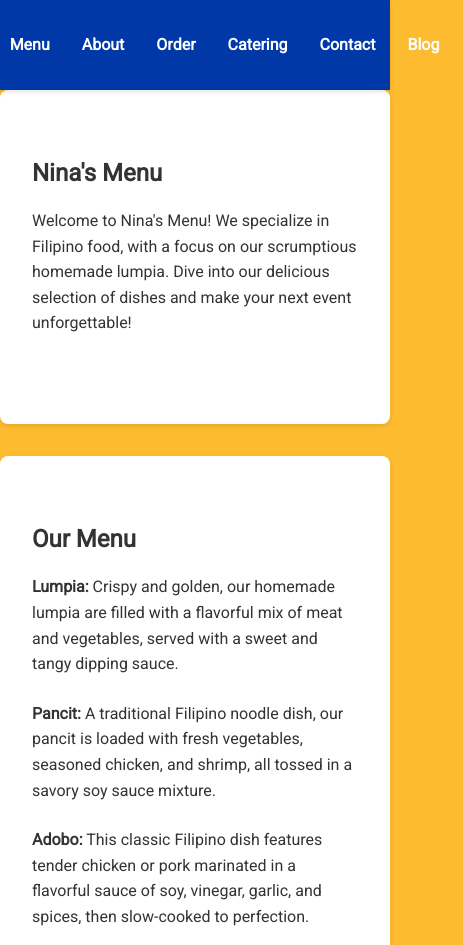
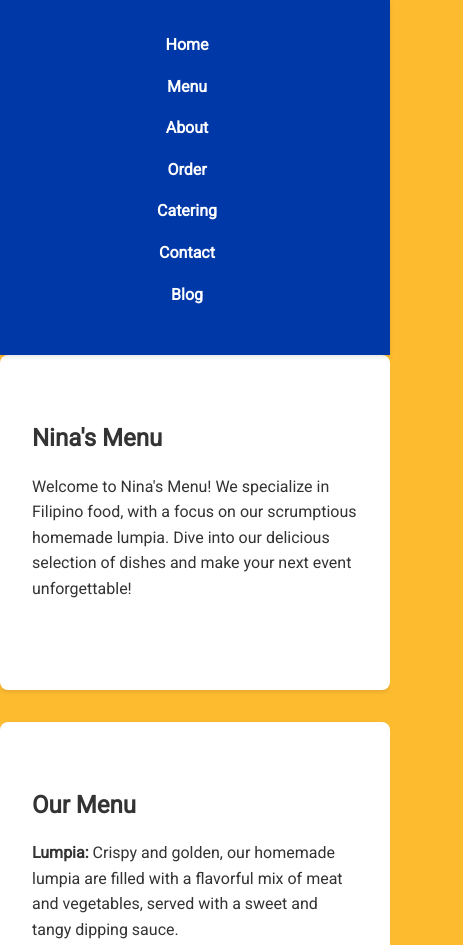
Before and after one commit to b82agbulos/ninas-menu, a plain HTML site: page index.html in a window 390 px wide. Shown: the top 945 px of the page, 463 px wide, since content can reach past the window. Drawn offline with Linux system fonts and the light colour scheme.

Commit message:
Add files via upload
Updated css to include Mobile Device format

```diff
--- a/styles.css
+++ b/styles.css
@@ -105,3 +105,13 @@
     display: block;
     margin-bottom: 0.5rem;
   }
+
+  @media screen and (max-width: 768px) {
+    nav ul {
+      flex-direction: column;
+    }
+
+    nav li {
+      margin-bottom: 1rem;
+    }
+  }
```
